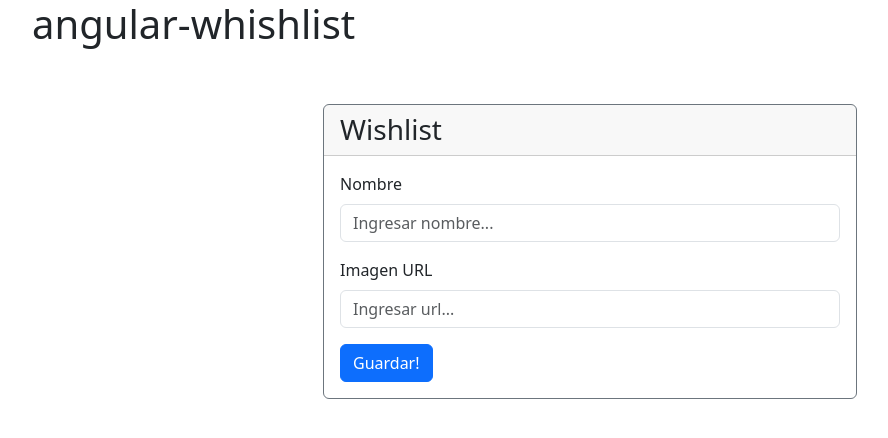
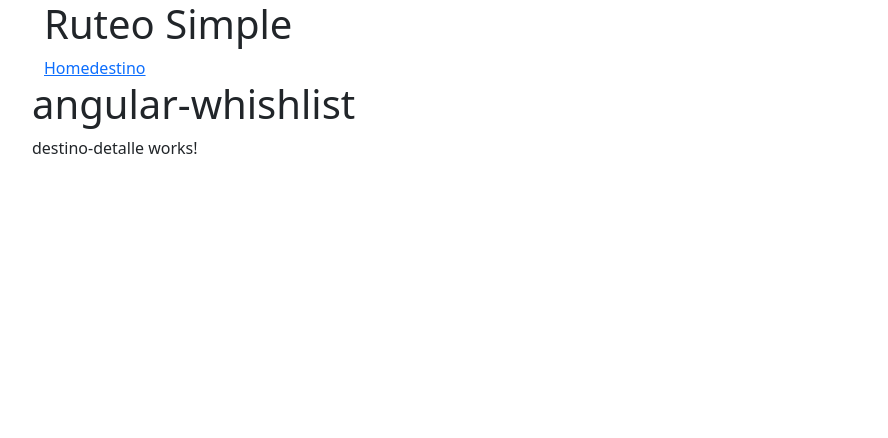
Before and after one commit to Dreykors/angular_course, an Angular app in the folder angular-whishlist/: page /destino in a window 1280 px wide. Before the commit this address led to /. Shown: the top 438 px of the page, without its empty margins (50-938 px from the left). Built offline with nearby package versions, Linux system fonts and the light colour scheme.

Commit message:
Manejo de rutas

```diff
--- a/angular-whishlist/src/app/app.html
+++ b/angular-whishlist/src/app/app.html
@@ -1,9 +1,20 @@
 <div class="container content">
+
+  <div class="page-header">
+    <div class="container">
+      <h1>Ruteo Simple</h1>
+      <div class="navLinks">
+        <a [routerLink]="['/home']">Home</a>
+        <a [routerLink]="['/destino']">destino </a>
+      </div>
+    </div>
+  </div>
+
   <div class="row">
     <h1>
       {{title()}}
     </h1>
   </div>
 
-  <app-lista-destinos></app-lista-destinos>
+  <router-outlet></router-outlet>
 </div>
--- a/angular-whishlist/src/app/app.routes.ts
+++ b/angular-whishlist/src/app/app.routes.ts
@@ -1,3 +1,9 @@
 import { Routes } from '@angular/router';
+import { ListaDestinos } from './lista-destinos/lista-destinos';
+import { DestinoDetalle } from './destino-detalle/destino-detalle';
 
-export const routes: Routes = [];
+export const routes: Routes = [
+  { path: '', redirectTo: 'home', pathMatch: 'full' },
+  { path: 'home', component: ListaDestinos },
+  { path: 'destino', component: DestinoDetalle },
+];
--- a/angular-whishlist/src/app/app.ts
+++ b/angular-whishlist/src/app/app.ts
@@ -1,5 +1,5 @@
 import { Component, signal } from '@angular/core';
-import { RouterOutlet } from '@angular/router';
+import { RouterOutlet, RouterLinkWithHref } from '@angular/router';
 import { CommonModule } from '@angular/common';
 
 import { DestinoViaje } from './destino-viaje/destino-viaje';
@@ -7,7 +7,7 @@ import { ListaDestinos } from './lista-destinos/lista-destinos';
 
 @Component({
   selector: 'app-root',
-  imports: [RouterOutlet, DestinoViaje, ListaDestinos, CommonModule],
+  imports: [RouterOutlet, DestinoViaje, ListaDestinos, CommonModule, RouterLinkWithHref],
   templateUrl: './app.html',
   styleUrl: './app.css',
 })
--- /dev/null
+++ b/angular-whishlist/src/app/destino-detalle/destino-detalle.html
@@ -0,0 +1 @@
+<p>destino-detalle works!</p>
--- /dev/null
+++ b/angular-whishlist/src/app/destino-detalle/destino-detalle.ts
@@ -0,0 +1,11 @@
+import { Component } from '@angular/core';
+
+@Component({
+  selector: 'app-destino-detalle',
+  imports: [],
+  templateUrl: './destino-detalle.html',
+  styleUrl: './destino-detalle.css',
+})
+export class DestinoDetalle {
+
+}
--- a/angular-whishlist/src/app/destino-viaje/destino-viaje.html
+++ b/angular-whishlist/src/app/destino-viaje/destino-viaje.html
@@ -24,5 +24,6 @@
         <span *ngIf="destino.isSelected()">
             <span ngNonBindable>{{PREFERIDO}}</span>
         </span>
+        <a [routerLink]="['/destino']">ver detalle </a>
     </div>
 </div>
--- a/angular-whishlist/src/app/destino-viaje/destino-viaje.ts
+++ b/angular-whishlist/src/app/destino-viaje/destino-viaje.ts
@@ -1,11 +1,12 @@
 import { Component, Input, HostBinding, EventEmitter, Output } from '@angular/core';
 import { CommonModule } from '@angular/common';
 import { DestinoViajeModel } from '../models/destino-viaje.model';
+import { RouterLinkWithHref } from '@angular/router';
 
 @Component({
   selector: 'app-destino-viaje',
   standalone: true,
-  imports: [CommonModule],
+  imports: [CommonModule, RouterLinkWithHref],
   templateUrl: './destino-viaje.html',
   styleUrl: './destino-viaje.css',
 })
```
Also changed, not shown: angular-whishlist/src/app/destino-detalle/destino-detalle.css (added), 1 other file (tests, documents, lock files or other folders).
